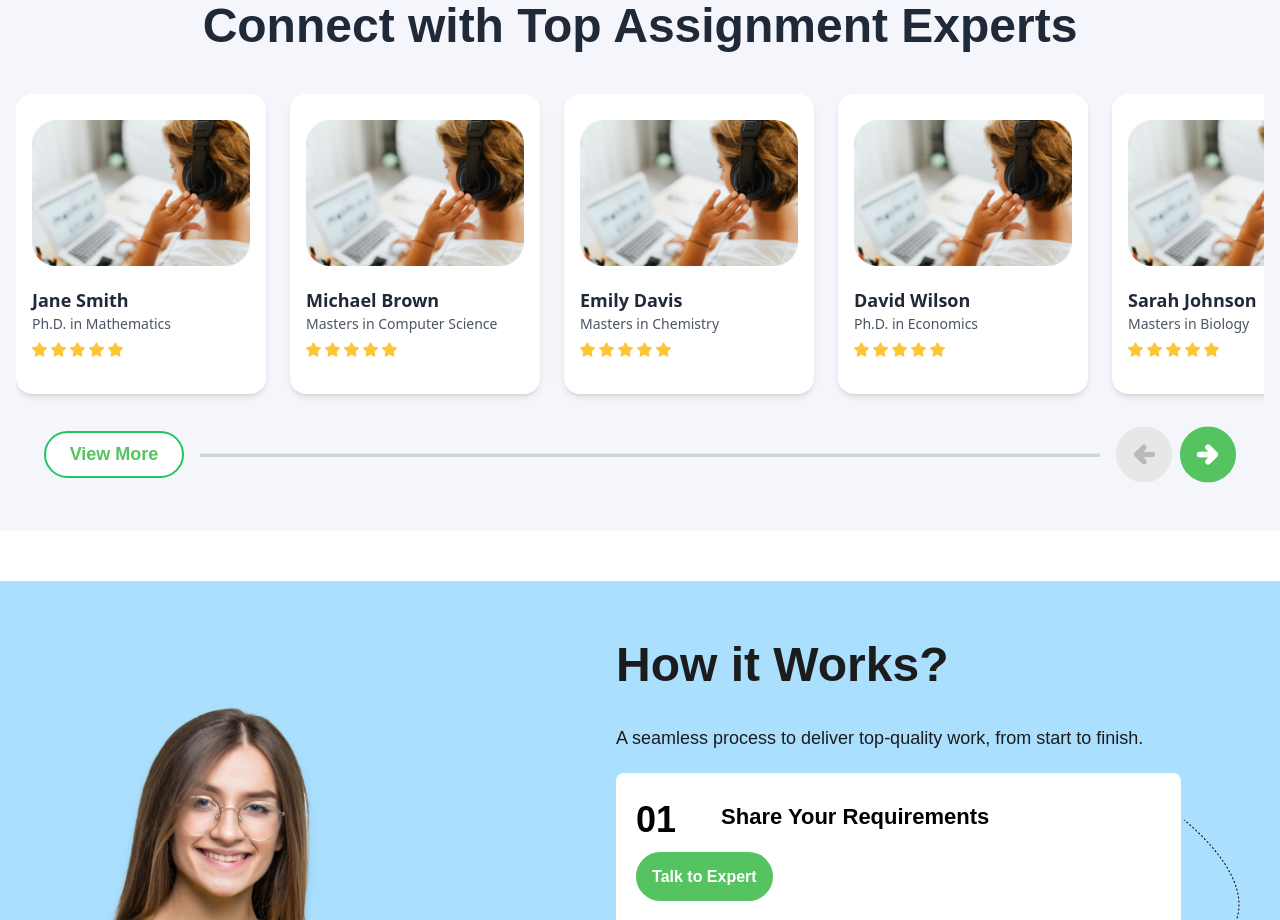
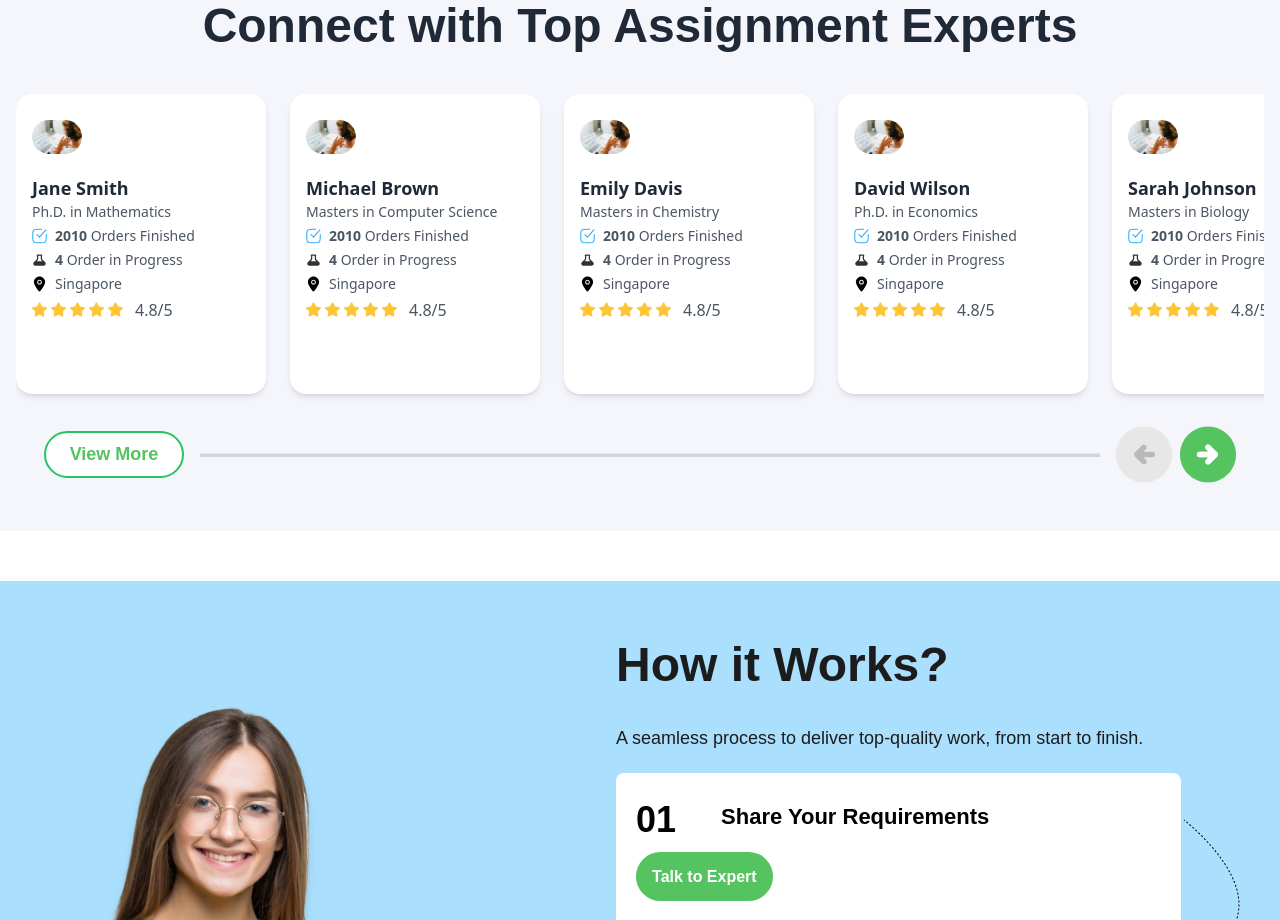
Before and after one commit to mohdyasirarman/All-Assignment-Help, a Next.js app: page /services/writing/essay-help in a window 1280 px wide. Shown: the part 3240-4160 px from the top of the page. Built offline with nearby package versions, Linux system fonts and the light colour scheme.

Commit message:
data added at expert section in hero section

```diff
--- a/src/components/landing-page/experts.tsx
+++ b/src/components/landing-page/experts.tsx
@@ -1,6 +1,7 @@
 "use client";
 import React, { useRef, useState } from "react";
 import Image from "next/image";
+import Link from "next/link";
 
 interface Expert {
   name: string;
@@ -13,7 +14,7 @@ const defaultExpert: Expert = {
   name: "Default Expert",
   qualification: "No Qualification Provided",
   description: "No description available.",
-  image: "/static/images/headphoneGirl.png",
+  image: "/static/images/Profile_avatar_placeholder_large.png",
 };
 
 export const ExpertCard: React.FC<{
@@ -47,15 +48,26 @@ export const ExpertCard: React.FC<{
             <Image
               src={`${expert.image || defaultExpert.image}`}
               alt={`${expert.name} Profile`}
-              width={248}
-              height={196}
-              className="rounded-md "
+              width={50}
+              height={50}
+              className="rounded-full"
             />
             <h2 className="text-[18px] font-poppins leading-[16px] font-bold text-[#2C2C2C]">
               {expert.name}
             </h2>
             <p className="text-[#8A8A8A] font-poppins font-[400] text-[16px] leading-[21px] ">
               {expert.qualification}
+            </p>
+            <p className="flex justify-center  text-[#8A8A8A] font-poppins font-[400] text-[16px] leading-[21px] ">
+              <Image
+                width={15}
+                height={15}
+                src="/static/images/elements.svg"
+                alt="tick"
+              />
+              <p>
+                <b>2010</b> Orders Finished
+              </p>
             </p>
             <div className="flex flex-row">
               {[...Array(5)].map((_, index) => (
@@ -74,7 +86,7 @@ export const ExpertCard: React.FC<{
               {expert.description}
             </p>
             <button className="bg-[#55C360] text-white px-3 py-2 rounded-[30px] hover:bg-[#45a350] w-[120px] mt-[10px]">
-              Hire Now
+              <Link href="/order">Hire Now</Link>
             </button>
           </div>
         </>
@@ -89,17 +101,48 @@ export const ExpertCard: React.FC<{
               <Image
                 src={`${expert.image || defaultExpert.image}`}
                 alt={expert.name}
-                width={248}
-                height={196}
-                className="rounded-md mt-[10px] mb-[20px]"
+                width={50}
+                height={50}
+                className="rounded-full mt-[10px] mb-[20px]"
               />
               <h2 className="text-lg font-semibold text-gray-800">
                 {expert.name}
               </h2>
-              <p className="text-sm text-gray-600 mb-4">
+              <p className="text-sm text-gray-600 mb-1">
                 {expert.qualification}
               </p>
-              <div className="flex flex-row gap-[4px]">
+              <p className="flex space-x-2 text-sm text-gray-600 mb-1">
+                <Image
+                  width={15}
+                  height={15}
+                  src="/static/images/elements.svg"
+                  alt="tick"
+                />
+                <p>
+                  <b>2010</b> Orders Finished
+                </p>
+              </p>
+              <p className="flex space-x-2 text-sm text-gray-600 mb-1">
+                <Image
+                  width={15}
+                  height={15}
+                  src="/static/images/beaker.svg"
+                  alt="beaker"
+                />
+                <p>
+                  <b>4</b> Order in Progress
+                </p>
+              </p>
+              <p className="flex space-x-2 text-sm text-gray-600 mb-3">
+                <Image
+                  width={15}
+                  height={15}
+                  src="/static/images/location.svg"
+                  alt="beaker"
+                />
+                <p>Singapore</p>
+              </p>
+              <div className="flex items-center flex-row gap-[4px]">
                 {[...Array(5)].map((_, index) => (
                   <Image
                     key={index}
@@ -110,6 +153,7 @@ export const ExpertCard: React.FC<{
                     className="-mt-2"
                   />
                 ))}
+                <p className="flex text-base text-gray-600 -mt-2 ml-2">4.8/5</p>
               </div>
             </div>
 
@@ -119,7 +163,7 @@ export const ExpertCard: React.FC<{
                   {expert.description}
                 </p>
                 <button className="bg-[#55C360] text-white px-3 py-2 rounded-[30px] hover:bg-green-600 w-[120px] mt-[10px]">
-                  Hire Now
+                  <Link href="/order">Hire Now</Link>
                 </button>
               </div>
             )}
@@ -194,7 +238,7 @@ const Experts: React.FC<{ experts: Expert[] }> = ({ experts }) => {
 
         <div className="flex justify-center items-center mt-4">
           <button className="bg-white font-poppins font-semibold text-[18px] leading-[27px] text-[#55C360] px-6 py-2 rounded-[30px] border-[2px] border-green-500">
-            View More
+            <Link href="/experts">View More</Link>
           </button>
 
           <hr className="w-[900px] h-1 bg-gray-300 mx-4" />
--- a/src/components/landing-page/landingPage.tsx
+++ b/src/components/landing-page/landingPage.tsx
@@ -12,145 +12,147 @@ import Experts from "./experts";
 import Features from "./features";
 import WritingTool from "./writingTool";
 
-
-
-
 export default function LandingPage() {
   const customExperts = [
     {
       name: "Jane Smith",
       qualification: "Ph.D. in Mathematics",
       description: "Expert in advanced calculus and statistical analysis.",
-      image: "/static/images/headphoneGirl.png",
+      image: "/static/images/Profile_avatar_placeholder_large.png",
     },
     {
       name: "Michael Brown",
       qualification: "Masters in Computer Science",
-      description: "Specialized in AI, machine learning, and big data analytics.",
-      image: "/static/images/headphoneGirl.png",
+      description:
+        "Specialized in AI, machine learning, and big data analytics.",
+      image: "/static/images/Profile_avatar_placeholder_large.png",
     },
     {
       name: "Emily Davis",
       qualification: "Masters in Chemistry",
-      description: "Focused on organic synthesis and material science research.",
-      image: "/static/images/headphoneGirl.png",
+      description:
+        "Focused on organic synthesis and material science research.",
+      image: "/static/images/Profile_avatar_placeholder_large.png",
     },
     {
       name: "David Wilson",
       qualification: "Ph.D. in Economics",
       description: "Expert in macroeconomic policy and financial markets.",
-      image: "/static/images/headphoneGirl.png",
+      image: "/static/images/Profile_avatar_placeholder_large.png",
     },
     {
       name: "Sarah Johnson",
       qualification: "Masters in Biology",
       description: "Specialized in molecular biology and genetic engineering.",
-      image: "/static/images/headphoneGirl.png",
+      image: "/static/images/Profile_avatar_placeholder_large.png",
     },
     {
       name: "William Martinez",
       qualification: "Ph.D. in Environmental Science",
       description: "Focused on climate change modeling and sustainability.",
-      image: "/static/images/headphoneGirl.png",
+      image: "/static/images/Profile_avatar_placeholder_large.png",
     },
     {
       name: "Olivia Taylor",
       qualification: "Masters in Psychology",
       description: "Expert in cognitive behavioral therapy and mental health.",
-      image: "/static/images/headphoneGirl.png",
+      image: "/static/images/Profile_avatar_placeholder_large.png",
     },
     {
       name: "Alexander Moore",
       qualification: "Ph.D. in Astrophysics",
-      description: "Researcher in black holes, dark matter, and the origins of the universe.",
-      image: "/static/images/headphoneGirl.png",
+      description:
+        "Researcher in black holes, dark matter, and the origins of the universe.",
+      image: "/static/images/Profile_avatar_placeholder_large.png",
     },
     {
       name: "Sophia Anderson",
       qualification: "Masters in Education",
-      description: "Specialized in curriculum development and learning strategies.",
-      image: "/static/images/headphoneGirl.png",
+      description:
+        "Specialized in curriculum development and learning strategies.",
+      image: "/static/images/Profile_avatar_placeholder_large.png",
     },
     {
       name: "Ethan Carter",
       qualification: "Ph.D. in Philosophy",
       description: "Expert in ethics, logic, and existential theories.",
-      image: "/static/images/headphoneGirl.png",
+      image: "/static/images/Profile_avatar_placeholder_large.png",
     },
     {
       name: "Isabella Lee",
       qualification: "Masters in Literature",
-      description: "Focused on contemporary literary analysis and creative writing.",
-      image: "/static/images/headphoneGirl.png",
+      description:
+        "Focused on contemporary literary analysis and creative writing.",
+      image: "/static/images/Profile_avatar_placeholder_large.png",
     },
     {
       name: "Lucas Harris",
       qualification: "Masters in Engineering",
       description: "Specialized in robotics and automation systems.",
-      image: "/static/images/headphoneGirl.png",
+      image: "/static/images/Profile_avatar_placeholder_large.png",
     },
     {
       name: "Amelia Scott",
       qualification: "Ph.D. in Sociology",
       description: "Expert in urban sociology and social behavior analysis.",
-      image: "/static/images/headphoneGirl.png",
+      image: "/static/images/Profile_avatar_placeholder_large.png",
     },
     {
       name: "Benjamin Evans",
       qualification: "Masters in Political Science",
       description: "Focused on international relations and public policy.",
-      image: "/static/images/headphoneGirl.png",
+      image: "/static/images/Profile_avatar_placeholder_large.png",
     },
     {
       name: "Charlotte Thompson",
       qualification: "Ph.D. in Art History",
       description: "Specialized in Renaissance and modern art movements.",
-      image: "/static/images/headphoneGirl.png",
+      image: "/static/images/Profile_avatar_placeholder_large.png",
     },
     {
       name: "Daniel King",
       qualification: "Masters in Law",
       description: "Expert in corporate law and intellectual property.",
-      image: "/static/images/headphoneGirl.png",
+      image: "/static/images/Profile_avatar_placeholder_large.png",
     },
     {
       name: "Grace White",
       qualification: "Ph.D. in Archaeology",
       description: "Researcher in ancient civilizations and cultural heritage.",
-      image: "/static/images/headphoneGirl.png",
+      image: "/static/images/Profile_avatar_placeholder_large.png",
     },
     {
       name: "Liam Rodriguez",
       qualification: "Masters in Marketing",
       description: "Specialized in digital marketing and brand strategy.",
-      image: "/static/images/headphoneGirl.png",
+      image: "/static/images/Profile_avatar_placeholder_large.png",
     },
     {
       name: "Chloe Walker",
       qualification: "Masters in Nutrition",
       description: "Focused on dietetics and sports nutrition.",
-      image: "/static/images/headphoneGirl.png",
+      image: "/static/images/Profile_avatar_placeholder_large.png",
     },
     {
       name: "Noah Phillips",
       qualification: "Ph.D. in History",
       description: "Expert in medieval history and historical preservation.",
-      image: "/static/images/headphoneGirl.png",
+      image: "/static/images/Profile_avatar_placeholder_large.png",
     },
   ];
 
   return (
     <>
-          <HeroSectionNew changeInH={""} changeInP={""} isboy={true}/>
-          <AcademicNeeds/>
-          <WhyStudentTrustUs/>
+      <HeroSectionNew changeInH={""} changeInP={""} isboy={true} />
+      <AcademicNeeds />
+      <WhyStudentTrustUs />
       <Experts experts={customExperts} />
       <ThingAboutUs />
-          <Features/>
-          <HowItWorks/>
-          <WhatStudentSayAboutUs changeInP="" changeTitle=""/>
+      <Features />
+      <HowItWorks />
+      <WhatStudentSayAboutUs changeInP="" changeTitle="" />
       <AffordablePrice />
-          <WritingTool/>
+      <WritingTool />
       <FAQS />
       <UnlockExpertHelp />
       <Footer />
```
Also changed, not shown: public/static/images/beaker.svg (added), public/static/images/location.svg (added). Lines whose indentation alone changed are shown as unchanged.
